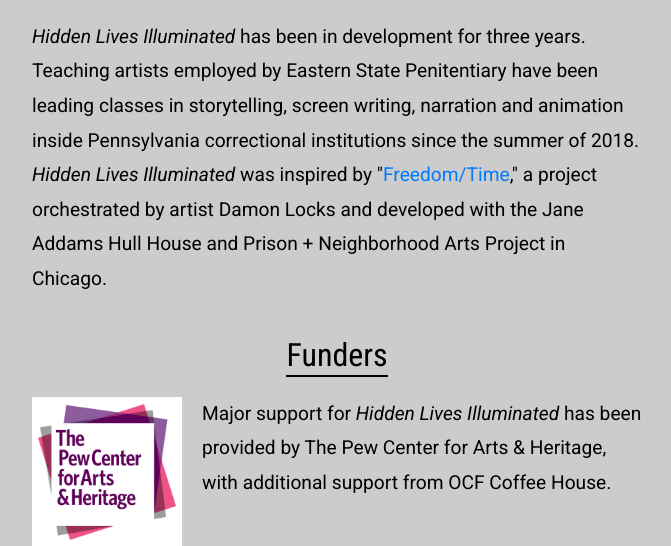
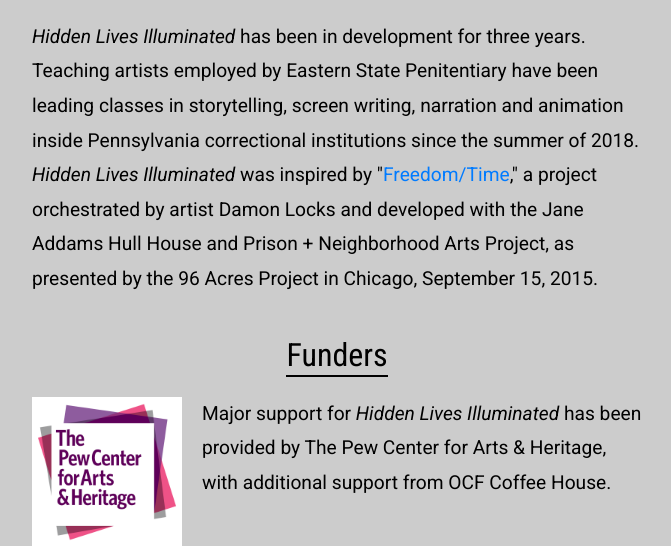
Before and after one commit to InteractiveMechanics/hidden-lives-illuminated, a PHP site: page /about-the-project/index.php in a window 1280 px wide. Shown: the part 1569-2115 px from the top of the page, without its empty margins (303-974 px from the left). Run offline with PHP 8.4, Linux system fonts and the light colour scheme.

Commit message:
Add new headshots, credit

```diff
--- a/about-the-project/index.php
+++ b/about-the-project/index.php
@@ -21,7 +21,7 @@
 				<p>During each screening, additional programs will feature presentations by scholars, community leaders, activists, artists, victims’ advocates, and elected officials. Hands-on activities will provide families a chance to reflect on the films and discuss social and criminal justice issues.</p>
 				<p>The project will culminate in a one-night festival on September 12, during which all 21 original films will be screened back to back.  A documentary film about the artists will play inside the historic site’s cellblocks.</p>
 				<p>Eastern State Penitentiary is committed to deepening the conversation about criminal justice reform in the United States. With <em>Hidden Lives Illuminated</em>, we can structure these conversations around the literal voices of men and women living inside prisons today. Prisons are some of the most inaccessible spaces in America. We want to use our wall to illuminate the lives of people living inside these institutions that are so often misunderstood, or worse, ignored.</p>
-				<p><em>Hidden Lives Illuminated</em> has been in development for three years. Teaching artists employed by Eastern State Penitentiary have been leading classes in storytelling, screen writing, narration and animation inside Pennsylvania correctional institutions since the summer of 2018. <em>Hidden Lives Illuminated</em> was inspired by "<a href="https://vimeo.com/100728960" target="_blank">Freedom/Time</a>," a project orchestrated by artist Damon Locks and developed with the Jane Addams Hull House and Prison + Neighborhood Arts Project in Chicago.</p>
+				<p><em>Hidden Lives Illuminated</em> has been in development for three years. Teaching artists employed by Eastern State Penitentiary have been leading classes in storytelling, screen writing, narration and animation inside Pennsylvania correctional institutions since the summer of 2018. <em>Hidden Lives Illuminated</em> was inspired by "<a href="https://vimeo.com/100728960" target="_blank">Freedom/Time</a>," a project orchestrated by artist Damon Locks and developed with the Jane Addams Hull House and Prison + Neighborhood Arts Project, as presented by the 96 Acres Project in Chicago, September 15, 2015.</p>
 
 				<br />
 				<div class="text-center">
--- a/project-team-and-advisors/index.php
+++ b/project-team-and-advisors/index.php
@@ -113,6 +113,7 @@
 				<h3>John Pace <small>Inside-Out Prison Exchange Program</small></h3>
 				<div class="clearfix"></div><br/>
 
+				<img src="<?php echo $base_path; ?>assets/team/hidden-lives-patricia-way.jpg" alt="Patricia Way" class="float-left" />
 				<h3>Patricia Way <small>Inside-Out Prison Exchange Program</small></h3>
 			</div>
 		</div>
```
Also changed, not shown: assets/team/hidden-lives-patricia-way.jpg (added), assets/team/hidden-lives-sean-kelley.jpg, assets/team/hidden-lives-william-wallace.jpg.
